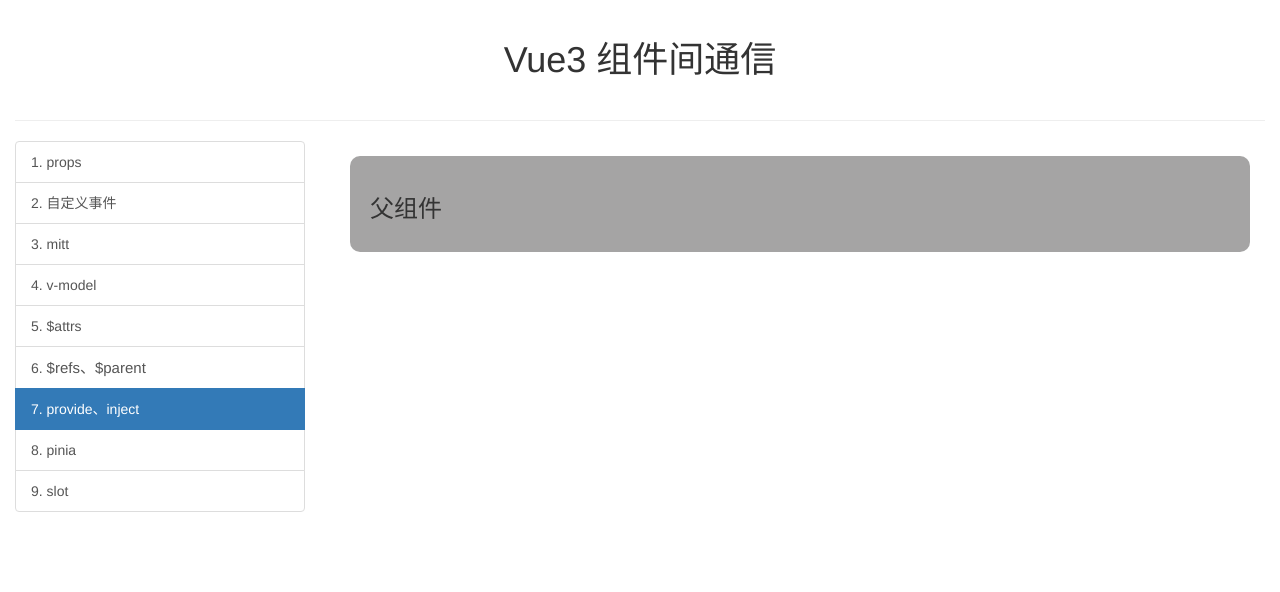
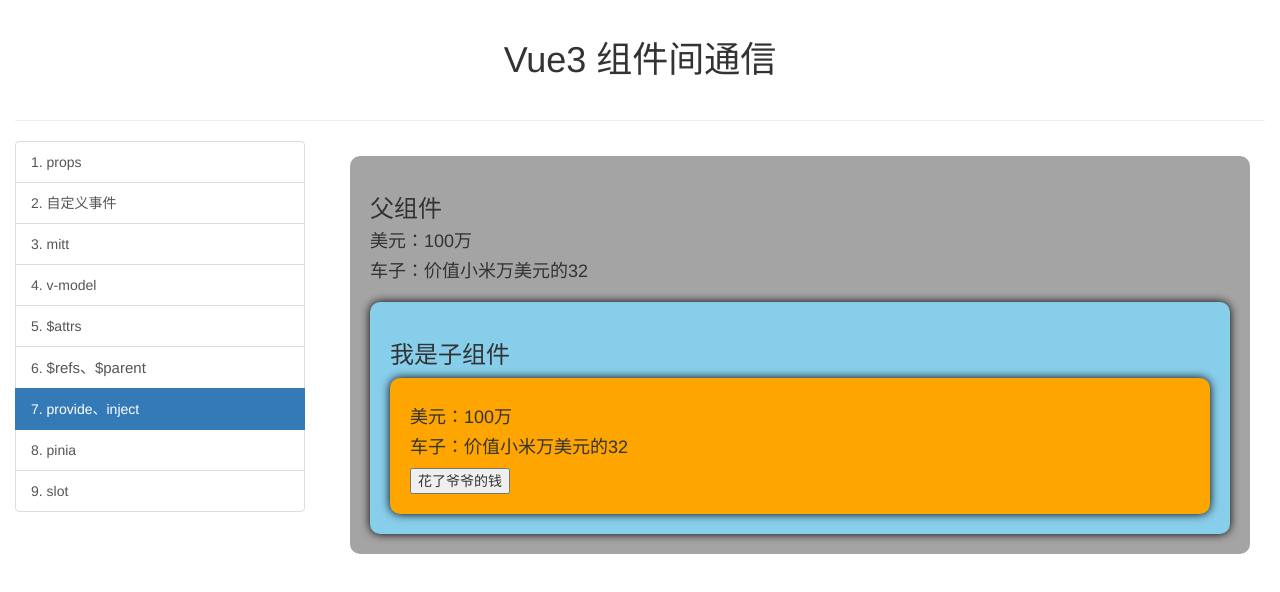
Before and after one commit to LYLMagui/vue3-init, a Vue app: page /provide-inject in a window 1280 px wide. Shown: the top 592 px of the page. Built offline with nearby package versions, Linux system fonts and the light colour scheme.

Commit message:
『58. 组件通信 provide-inject』

```diff
--- a/src/pages/07_provide-inject/Child.vue
+++ b/src/pages/07_provide-inject/Child.vue
@@ -1,11 +1,14 @@
 <template>
   <div class="child">
     <h3>我是子组件</h3>
-
+    <GrandChild/>
   </div>
 </template>
 
 <script setup lang="ts" name="Child">
+import GrandChild from './GrandChild.vue';
+
+
 
 </script>
 
--- a/src/pages/07_provide-inject/Father.vue
+++ b/src/pages/07_provide-inject/Father.vue
@@ -1,18 +1,37 @@
 <template>
   <div class="father">
     <h3>父组件</h3>
-
+    <h4>美元：{{ money }}万</h4>
+    <h4>车子：价值{{ car.brand }}万美元的{{ car.price }}</h4>
+    <Child />
   </div>
 </template>
 
 <script setup lang="ts" name="Father">
+import Child from './Child.vue';
+import { ref, reactive, provide } from 'vue';
+
+const money = ref(100);
+const car = reactive({
+  brand: "小米",
+  price: 32
+})
+
+function getMoney(value:number) {
+  money.value -= value
+}
+
+// 向所有的后代提供数据
+provide('moneyContext', {money,getMoney})
+provide('car', car)
+
 
 </script>
 
 <style scoped>
-  .father {
-    background-color: rgb(165, 164, 164);
-    padding: 20px;
-    border-radius: 10px;
-  }
+.father {
+  background-color: rgb(165, 164, 164);
+  padding: 20px;
+  border-radius: 10px;
+}
 </style>
--- a/src/pages/07_provide-inject/GrandChild.vue
+++ b/src/pages/07_provide-inject/GrandChild.vue
@@ -1,19 +1,28 @@
 <template>
   <div class="grand-child">
-    <h3>我是孙组件</h3>
-
+    <h4>美元：{{ money }}万</h4>
+    <h4>车子：价值{{ car.brand }}万美元的{{ car.price }}</h4>
+    <button @click="getMoney(5)">花了爷爷的钱</button>
   </div>
 </template>
 
 <script setup lang="ts" name="GrandChild">
+import { inject } from 'vue'
+// 这里需要给默认值，不然会报错
+let { money, getMoney } = inject("moneyContext",{money:0,getMoney:(x:number) => {x}})
+
+let car = inject("car", { brand: "华为", price: 80 })
+
+
+
 
 </script>
 
 <style scoped>
-  .grand-child{
-    background-color: orange;
-    padding: 20px;
-    border-radius: 10px;
-    box-shadow: 0 0 10px black;
-  }
+.grand-child {
+  background-color: orange;
+  padding: 20px;
+  border-radius: 10px;
+  box-shadow: 0 0 10px black;
+}
 </style>
```
Lines whose indentation alone changed are shown as unchanged.
